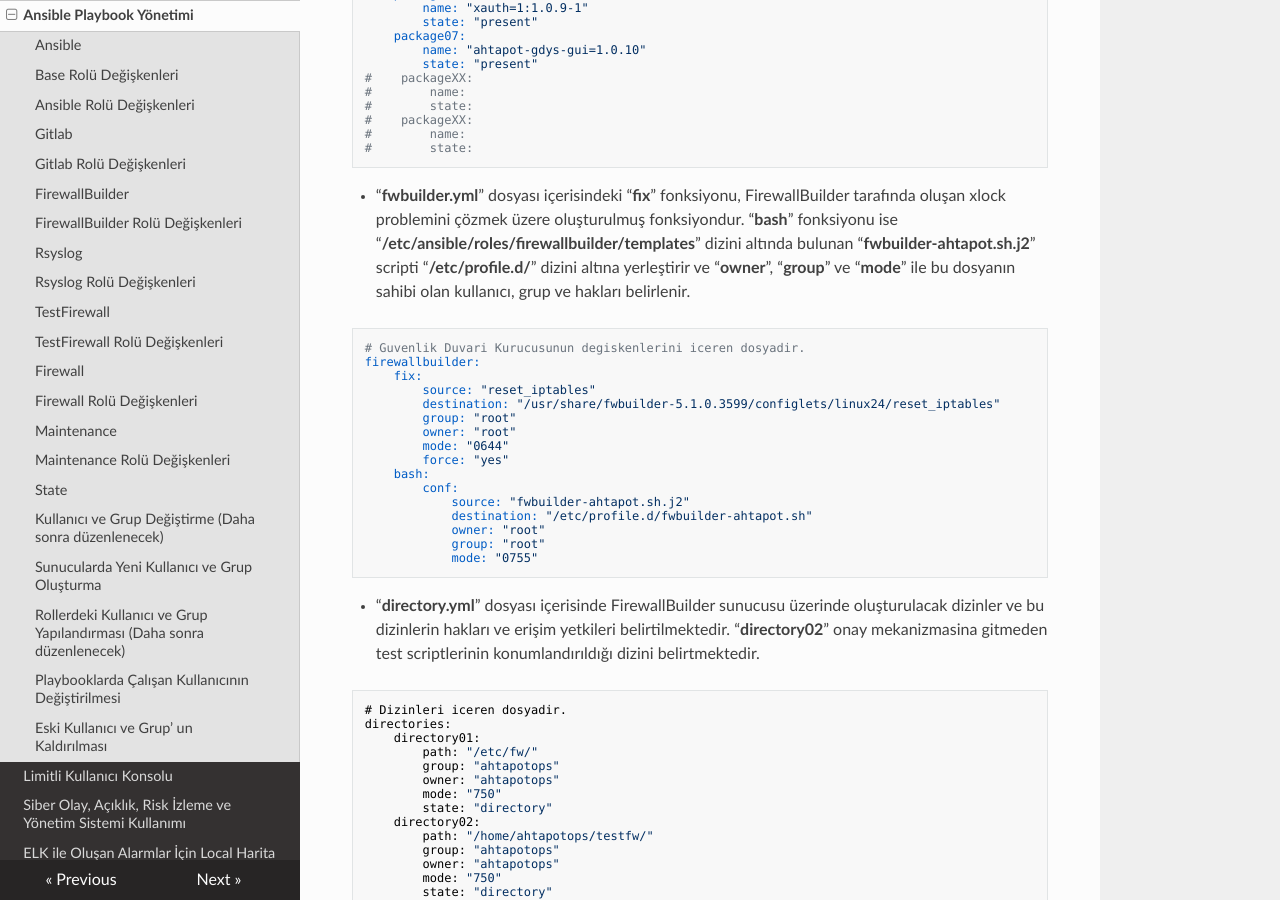
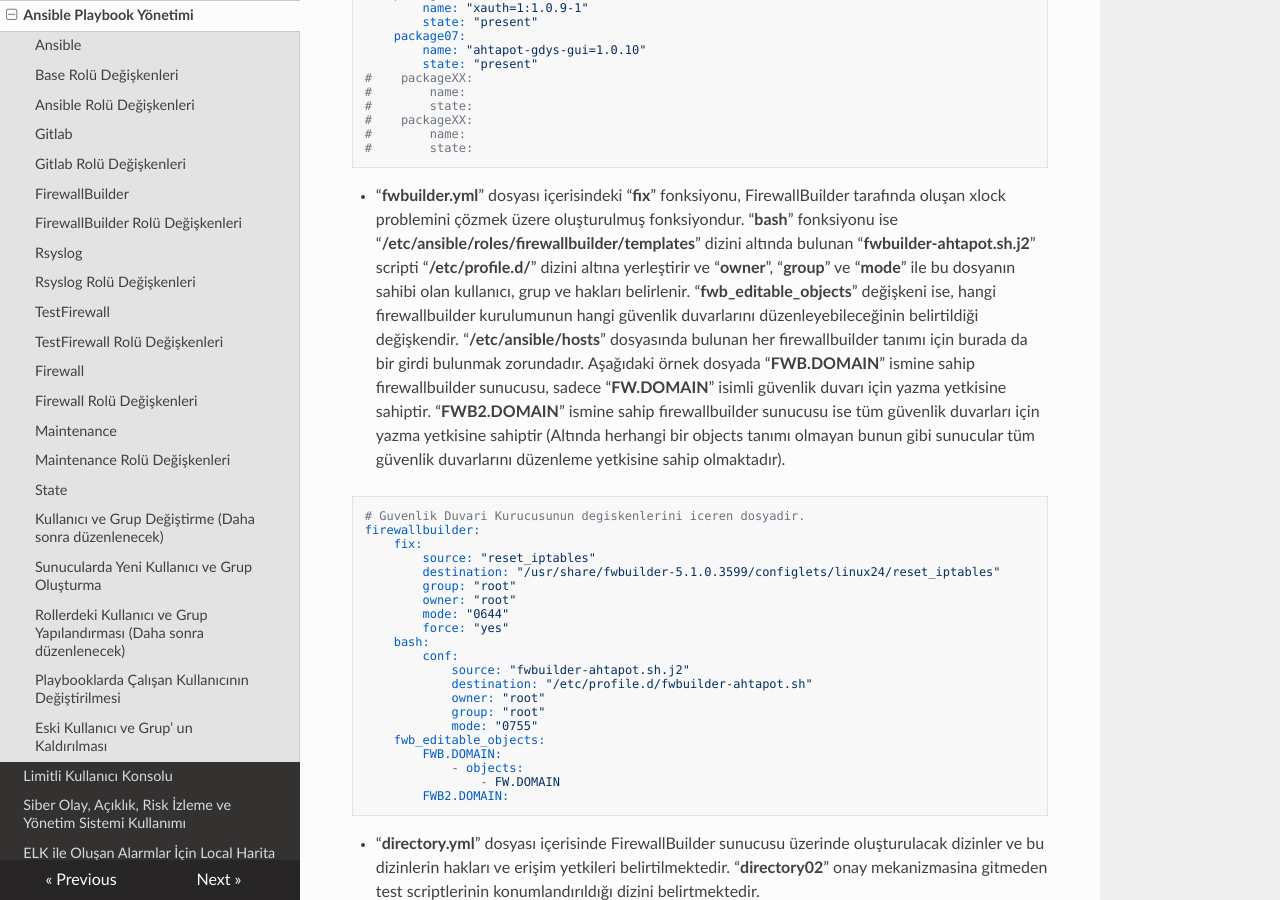
Before and after one commit to Pardus-Ahtapot/Dokumanlar, an MkDocs documentation site: the page built from docs/kullanim-klavuzlari/mys-kullanim.md, in a window 1280 px wide and 900 px high, scrolled down 19095 px. Built offline with MkDocs 1.6.1, drawn with Linux system fonts in a browser that asks for light colours; nearby versions of some CDN libraries; old or Windows-style settings are respelled for this version of MkDocs.

Commit message:
firewallbuilder ile farkli fwbuilder kurulumlari ile farkli firewallarin yonetimi saglandi

````diff
--- a/docs/kullanim-klavuzlari/mys-kullanim.md
+++ b/docs/kullanim-klavuzlari/mys-kullanim.md
@@ -940,7 +940,7 @@ firewallbuilder_packages:
 #        state:
 ```
 
-* "**fwbuilder.yml**" dosyası içerisindeki “**fix**” fonksiyonu, FirewallBuilder tarafında  oluşan xlock problemini çözmek üzere oluşturulmuş fonksiyondur. "**bash**" fonksiyonu ise "**/etc/ansible/roles/firewallbuilder/templates**" dizini altında bulunan "**fwbuilder-ahtapot.sh.j2**" scripti "**/etc/profile.d/**" dizini altına yerleştirir ve  “**owner**”, “**group**” ve “**mode**” ile bu dosyanın sahibi olan kullanıcı, grup ve hakları belirlenir.
+* "**fwbuilder.yml**" dosyası içerisindeki “**fix**” fonksiyonu, FirewallBuilder tarafında  oluşan xlock problemini çözmek üzere oluşturulmuş fonksiyondur. "**bash**" fonksiyonu ise "**/etc/ansible/roles/firewallbuilder/templates**" dizini altında bulunan "**fwbuilder-ahtapot.sh.j2**" scripti "**/etc/profile.d/**" dizini altına yerleştirir ve  “**owner**”, “**group**” ve “**mode**” ile bu dosyanın sahibi olan kullanıcı, grup ve hakları belirlenir. "**fwb_editable_objects**" değişkeni ise, hangi firewallbuilder kurulumunun hangi güvenlik duvarlarını düzenleyebileceğinin belirtildiği değişkendir. "**/etc/ansible/hosts**" dosyasında bulunan her firewallbuilder tanımı için burada da bir girdi bulunmak zorundadır. Aşağıdaki örnek dosyada "**FWB.DOMAIN**" ismine sahip firewallbuilder sunucusu, sadece "**FW.DOMAIN**" isimli güvenlik duvarı için yazma yetkisine sahiptir. "**FWB2.DOMAIN**" ismine sahip firewallbuilder sunucusu ise tüm güvenlik duvarları için yazma yetkisine sahiptir (Altında herhangi bir objects tanımı olmayan bunun gibi sunucular tüm güvenlik duvarlarını düzenleme yetkisine sahip olmaktadır).
 
 ```
 # Guvenlik Duvari Kurucusunun degiskenlerini iceren dosyadir.
@@ -959,6 +959,11 @@ firewallbuilder:
             owner: "root"
             group: "root"
             mode: "0755"
+    fwb_editable_objects:
+        FWB.DOMAIN:
+            - objects:
+                - FW.DOMAIN
+        FWB2.DOMAIN:
 ```
 
 * “**directory.yml**” dosyası içerisinde FirewallBuilder sunucusu üzerinde oluşturulacak dizinler ve bu dizinlerin hakları ve erişim yetkileri belirtilmektedir. "**directory02**" onay mekanizmasina gitmeden test scriptlerinin konumlandırıldığı dizini belirtmektedir.
````
